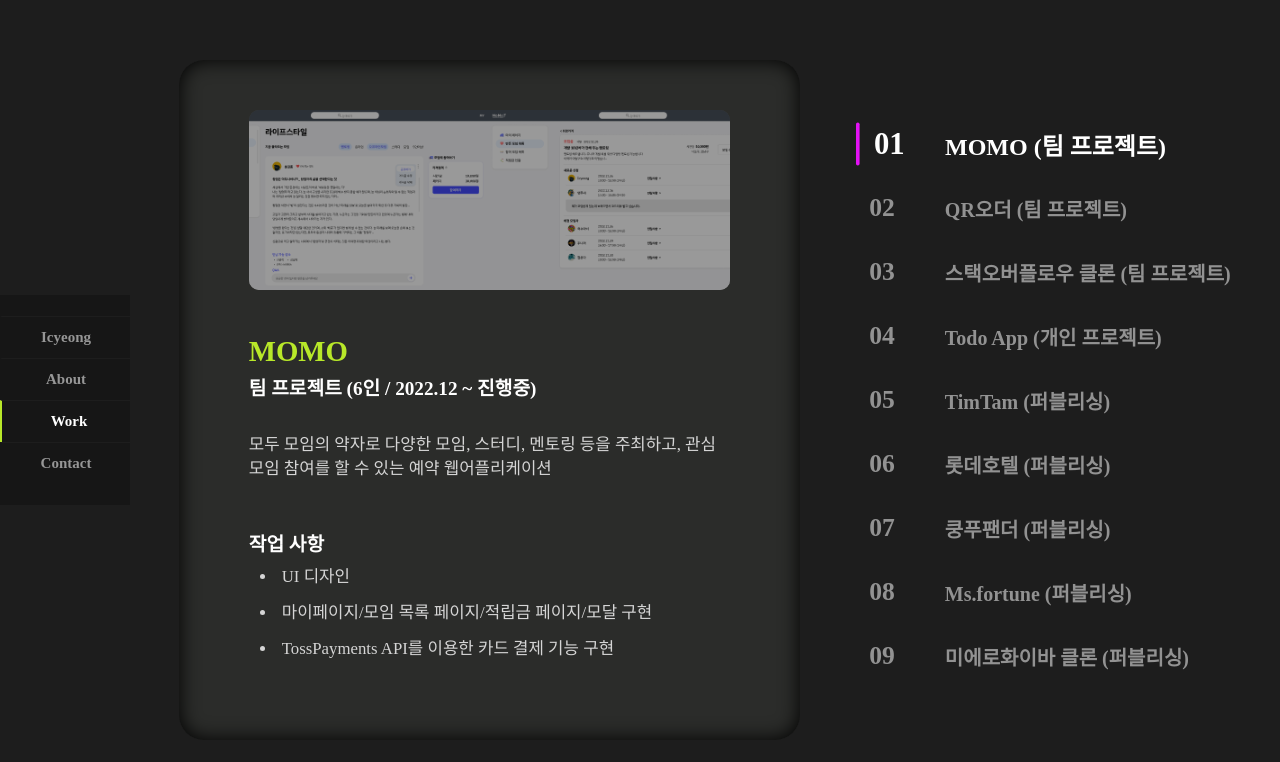
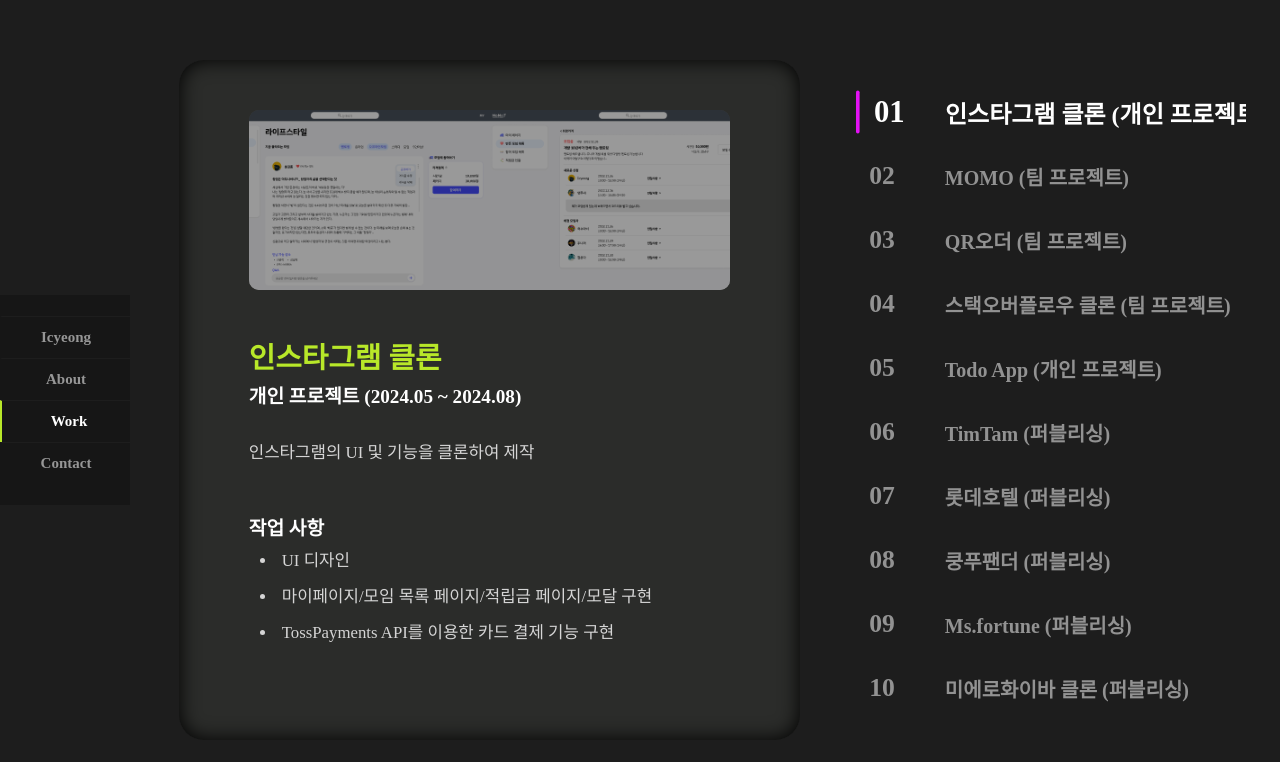
Before and after one commit to Icyeong/portfolio, a React (Create React App) app: page /work in a window 1280 px wide. Shown: the top 762 px of the page. Built offline with nearby package versions, Linux system fonts and the light colour scheme; a web font is replaced by a local one.

Commit message:
fix: 수정중

```diff
--- a/src/dummyData/experience.js
+++ b/src/dummyData/experience.js
@@ -1,4 +1,10 @@
 export const experience_dummyData = [
+   {
+      period: '2023.03 - 재직중',
+      title: '청오엔에프 (도미노피자)',
+      smallTitle: '플랫폼 개선팀 | 프론트엔드',
+      detail: ['- 수정필요']
+   },
    {
       period: '2022.06 - 2022.12',
       title: '코드스테이츠 (Code States)',
@@ -15,7 +21,7 @@ export const experience_dummyData = [
    {
       period: '2021.09 - 2022.05',
       title: '게임인스',
-      smallTitle: '웹퍼블리셔로 재직',
+      smallTitle: '웹퍼블리셔',
       detail: [
          '- Figma를 이용한 웹디자인 및 기획 설계',
          '- 커뮤니티 사이트 퍼블리싱 및 기능 구현',
--- a/src/dummyData/prejects.js
+++ b/src/dummyData/prejects.js
@@ -11,8 +11,24 @@ import miero from '../assets/image/work/miero.png';
 export const projects_dummyData = [
    {
       id: 1,
+      title: '인스타그램 클론',
+      subTitle: '개인 프로젝트 (2024.05 ~ 2024.08)',
+      navTitle: '인스타그램 클론 (개인 프로젝트)',
+      imgUrl: momo,
+      brief: '인스타그램의 UI 및 기능을 클론하여 제작',
+      content: [
+         'UI 디자인',
+         '마이페이지/모임 목록 페이지/적립금 페이지/모달 구현',
+         'TossPayments API를 이용한 카드 결제 기능 구현'
+      ],
+      stacks: ['Next.js', 'Zustand', 'TypeScript', 'React-Query', 'Styled-components'],
+      githubLink: 'https://github.com/Icyeong/Project'
+      // deployLink: 'https://www.momo-deploy.site'
+   },
+   {
+      id: 2,
       title: 'MOMO',
-      subTitle: '팀 프로젝트 (6인 / 2022.12 ~ 진행중)',
+      subTitle: '팀 프로젝트 (6인 / 2022.12 ~ 2023.02)',
       navTitle: 'MOMO (팀 프로젝트)',
       imgUrl: momo,
       brief: '모두 모임의 약자로 다양한 모임, 스터디, 멘토링 등을 주최하고, 관심 모임 참여를 할 수 있는 예약 웹어플리케이션',
@@ -26,7 +42,7 @@ export const projects_dummyData = [
       deployLink: 'https://www.momo-deploy.site'
    },
    {
-      id: 2,
+      id: 3,
       title: 'QR오더',
       subTitle: '코드스테이츠 메인 프로젝트 (7인 / 2022.11 ~ 2022.12 4주)',
       navTitle: 'QR오더 (팀 프로젝트)',
@@ -42,7 +58,7 @@ export const projects_dummyData = [
       figma: 'https://www.figma.com/file/REQZPO8ktRt9aK2m0T9e8l/Main-project-(QR-%EC%98%A4%EB%8D%94)?node-id=0%3A1&t=lTiiXVyfW3DzPM2i-1'
    },
    {
-      id: 3,
+      id: 4,
       title: '스택오버플로우 클론',
       subTitle: '코드스테이츠 프리 프로젝트 (7인 / 2022.10 ~ 2022.11 2주)',
       navTitle: '스택오버플로우 클론 (팀 프로젝트)',
@@ -53,7 +69,7 @@ export const projects_dummyData = [
       githubLink: 'https://github.com/Icyeong/seb40_pre_033'
    },
    {
-      id: 4,
+      id: 5,
       title: 'Todo App',
       subTitle: '개인 프로젝트 (2023.01 / 3일)',
       navTitle: 'Todo App (개인 프로젝트)',
@@ -64,7 +80,7 @@ export const projects_dummyData = [
       githubLink: 'https://github.com/Icyeong/todo_app'
    },
    {
-      id: 5,
+      id: 6,
       title: 'TimTam',
       subTitle: '개인 프로젝트 (2021년도 제작)',
       navTitle: 'TimTam (퍼블리싱)',
@@ -77,7 +93,7 @@ export const projects_dummyData = [
       figma: 'https://www.figma.com/file/6PldIOVblbltzB3aYuCurJ/TimTam?node-id=0%3A1&t=KmAwucMdUSFd6Dbn-1'
    },
    {
-      id: 6,
+      id: 7,
       title: '롯데호텔',
       subTitle: '개인 프로젝트 (2021년도 제작)',
       navTitle: '롯데호텔 (퍼블리싱)',
@@ -90,7 +106,7 @@ export const projects_dummyData = [
       figma: 'https://www.figma.com/file/NCMRgavA2eJMgwKQjnsLFf/%EB%A1%AF%EB%8D%B0%ED%98%B8%ED%85%94?node-id=0%3A1&t=if6CuQugNgyU4q81-1'
    },
    {
-      id: 7,
+      id: 8,
       title: '쿵푸팬더',
       subTitle: '개인 프로젝트 (2021년도 제작)',
       navTitle: '쿵푸팬더 (퍼블리싱)',
@@ -104,7 +120,7 @@ export const projects_dummyData = [
       figma: 'https://www.figma.com/file/OshAhvvJMbITZSQrtdJ5K5/%EC%BF%B9%ED%91%B8%ED%8C%AC%EB%8D%94?node-id=0%3A1&t=DgMakxF7hJOPXmdw-1'
    },
    {
-      id: 8,
+      id: 9,
       title: 'Ms.fortune',
       subTitle: '개인 프로젝트 (2021년도 제작)',
       navTitle: 'Ms.fortune (퍼블리싱)',
@@ -117,7 +133,7 @@ export const projects_dummyData = [
       deployLink: 'https://icyeong.github.io/Ms.fortune'
    },
    {
-      id: 9,
+      id: 10,
       title: '미에로화이바 클론',
       subTitle: '개인 프로젝트 (2021년도 제작)',
       navTitle: '미에로화이바 클론 (퍼블리싱)',
--- a/src/dummyData/stack.js
+++ b/src/dummyData/stack.js
@@ -16,9 +16,11 @@ import figma from '../assets/image/stack/figma.png';
 export const stack_dummyData = [
    { stack: 'React', src: { react }, srcName: 'react' },
    { stack: 'Next.js', src: { next }, srcName: 'next' },
+   { stack: 'Zustand', src: { recoil }, srcName: 'zustand' },
+   { stack: 'Recoil', src: { recoil }, srcName: 'recoil' },
    { stack: 'Redux', src: { redux }, srcName: 'redux' },
-   { stack: 'Recoil', src: { recoil }, srcName: 'recoil' },
    { stack: 'Styled-components', src: { styled }, srcName: 'styled' },
+   { stack: 'TypeScript', src: { javascript }, srcName: 'typescript' },
    { stack: 'HTML5', src: { html }, srcName: 'html' },
    { stack: 'CSS3', src: { css }, srcName: 'css' },
    { stack: 'JavaScript', src: { javascript }, srcName: 'javascript' },
@@ -27,5 +29,6 @@ export const stack_dummyData = [
    { stack: 'Bootstrap5', src: { bootstrap }, srcName: 'bootstrap' },
    { stack: 'Git', src: { git }, srcName: 'git' },
    { stack: 'Github', src: { github }, srcName: 'github' },
+   { stack: 'Gitlab', src: { github }, srcName: 'gitlab' },
    { stack: 'Figma', src: { figma }, srcName: 'figma' }
 ];
```
